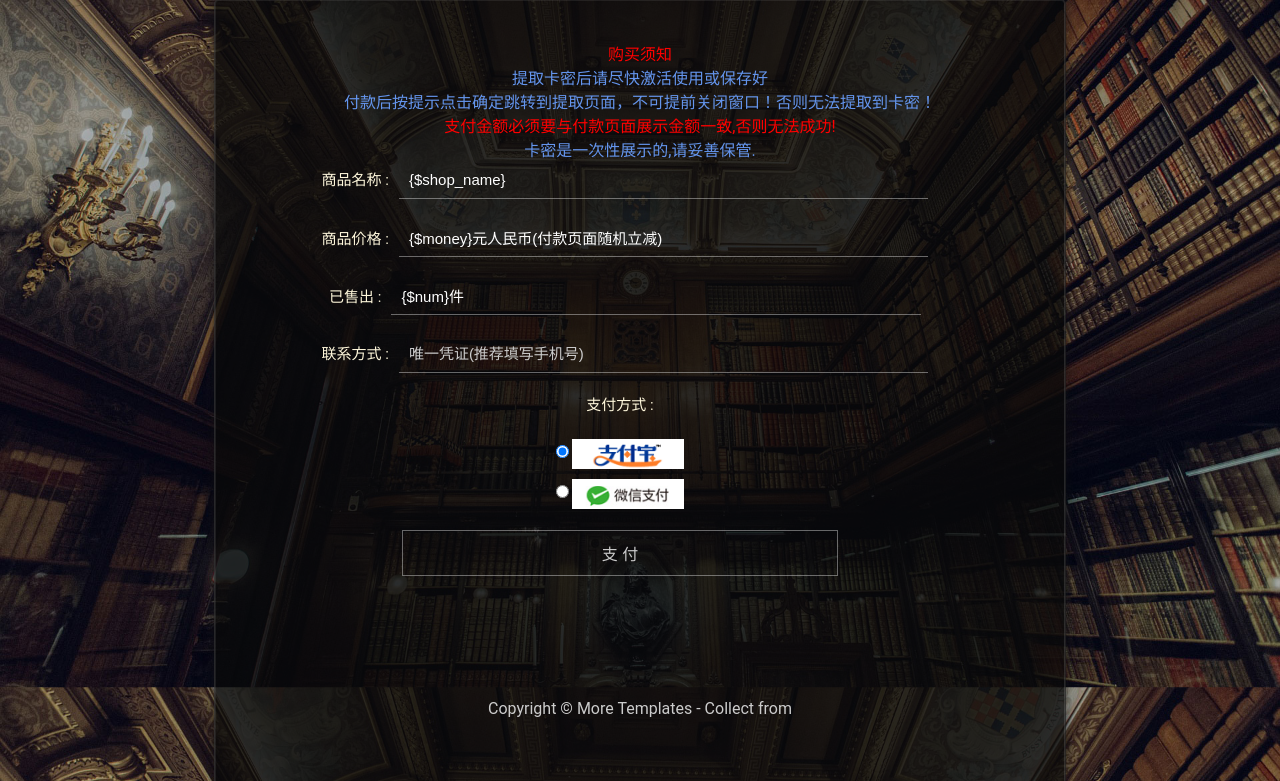
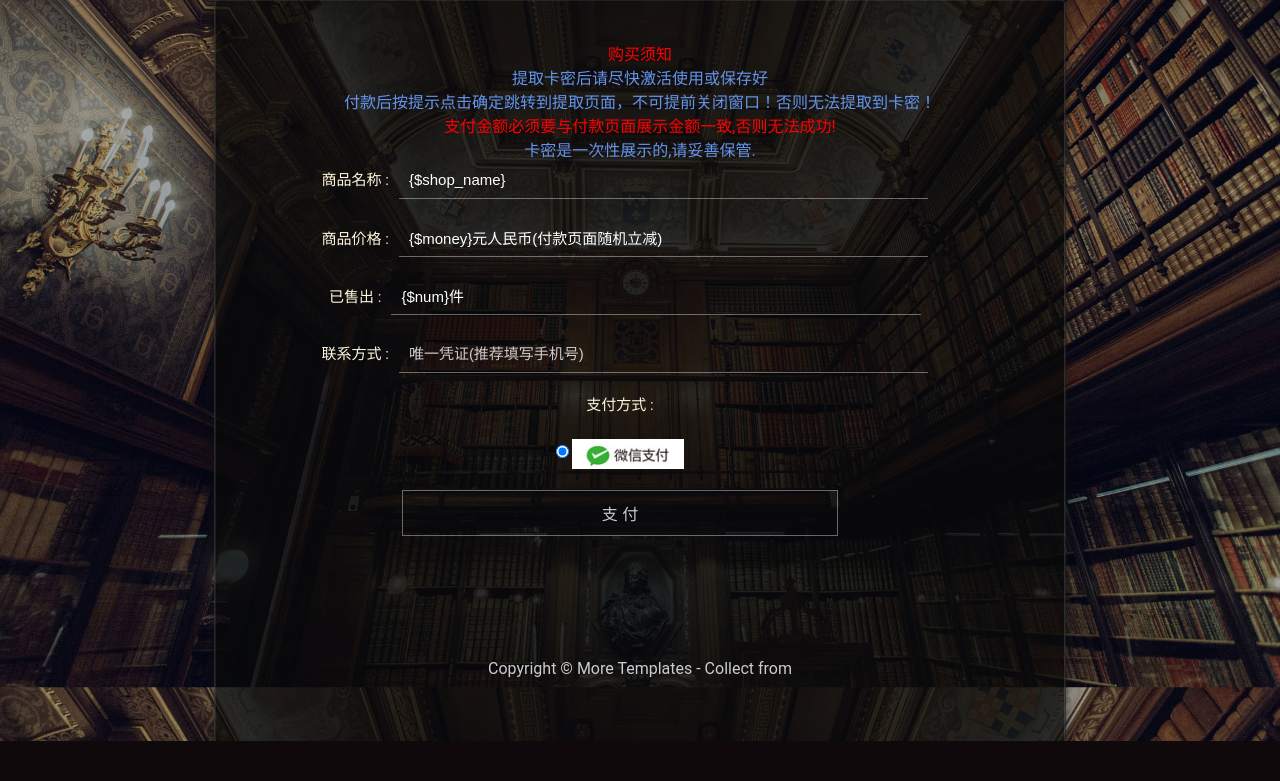
Before and after one commit to ThisBug/Write_Bug, a PHP site: page /DbName/application/index/view/index/index.html in a window 1280 px wide. Shown: the part 166-947 px from the top of the page. After the commit the page ends 907 px from the top, so only its background shows below. Run offline with PHP 8.4, Linux system fonts and the light colour scheme.

Commit message:
服务器测试

```diff
--- a/application/index/view/index/index.html
+++ b/application/index/view/index/index.html
@@ -47,12 +47,8 @@ require_once("./codepay/lib/codepay_md5.function.php"); //导入MD5函数库
 				<div><span class="shop-name">支付方式  :</span>
 					<div class="social-icons w3layouts agileits">
 						<ul style="padding-bottom: 1rem;">
-							<li class="zhifubao w3ls" id="zhifubao"><a href="#">
-								<input type="radio" id="zhifubao_checked" name="pay" checked value="1"><span class="icons w3layouts"></span>
-								<span class="text w3layouts agileits"></span></a>
-							</li>
 							<li class="weixin w3ls" id="weixin"><a href="#">
-								<input type="radio" id="weixin_checked" name="pay" value="3"><span class="icons w3layouts"></span>
+								<input type="radio" id="weixin_checked" name="pay" checked value="3"><span class="icons w3layouts"></span>
 								<span class="text w3layouts agileits"></span></a>
 							</li>
 							<div class="clear"> </div>
--- a/public/codepay/codepay_config.php
+++ b/public/codepay/codepay_config.php
@@ -123,7 +123,7 @@ define('DB_PREFIX', 'codepay');  //测试数据表前缀 主要是订单记录
 define('DB_HOST', 'localhost'); //数据库服务器地址
 define('DB_USER', 'root');  //数据库用户名
 define('DB_PWD', 'root');//数据库密码
-define('DB_NAME', 'codepay');  //数据库名称
+define('DB_NAME', 'faka');  //数据库名称
 define('DB_PORT', '3306');  //数据库端口
 
 define('DB_AUTOCOMMIT', false);  //默认false使用事物回滚 不自动提交只对InnoDB有效。
```
Also changed, not shown: runtime/temp/d1c7ee00aeb433d7ec8b883dc5dec6da.php (+3 -7 lines), 4 other files.
